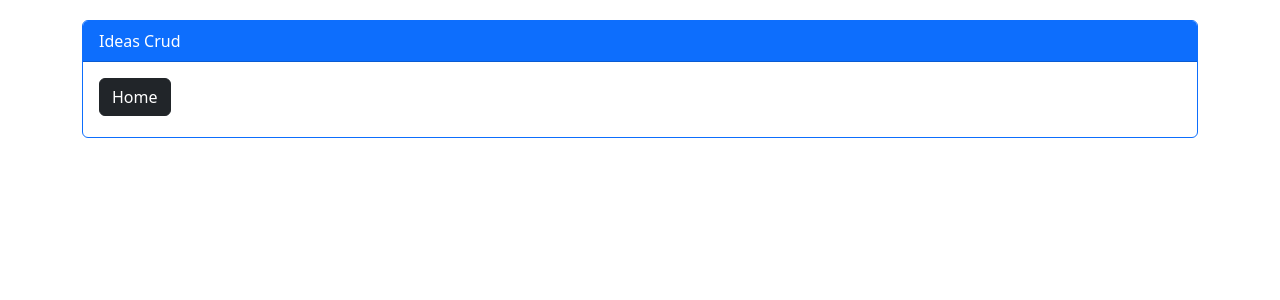
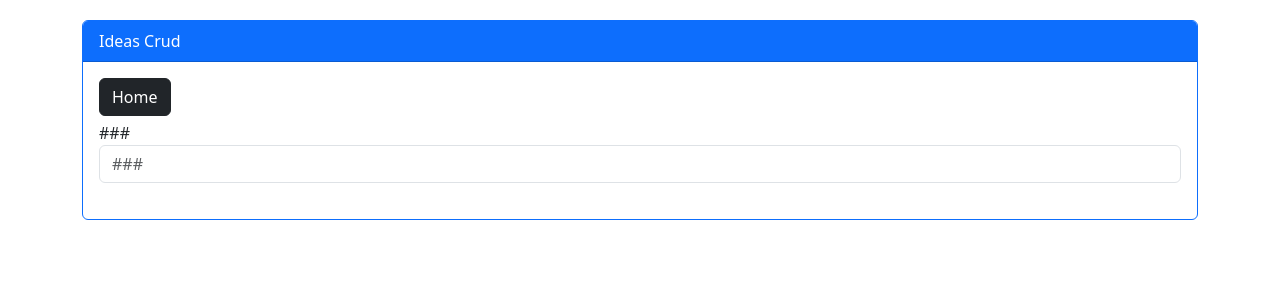
Before and after one commit to Adyson-Lima/erlideas_frontend, a React (Create React App) app: page /newupdate/0 in a window 1280 px wide. Shown: the top 300 px of the page. Built offline with nearby package versions, Linux system fonts and the light colour scheme.

Commit message:
19° commit - tdd tela NewUpdate: Existe input1 em NewUpdate? GREEN

```diff
--- a/src/pages/NewUpdate/index.js
+++ b/src/pages/NewUpdate/index.js
@@ -16,6 +16,13 @@
 
         <form data-testid="myform">
 
+        <div className="form-group">
+          <label htmlFor="###">###</label>
+          <input data-testid="input1" id="###" type="text"
+          style={{marginBottom: '20px'}} className="form-control"
+          placeholder="###"></input>
+        </div>
+
         </form>
 
       </div>
```
